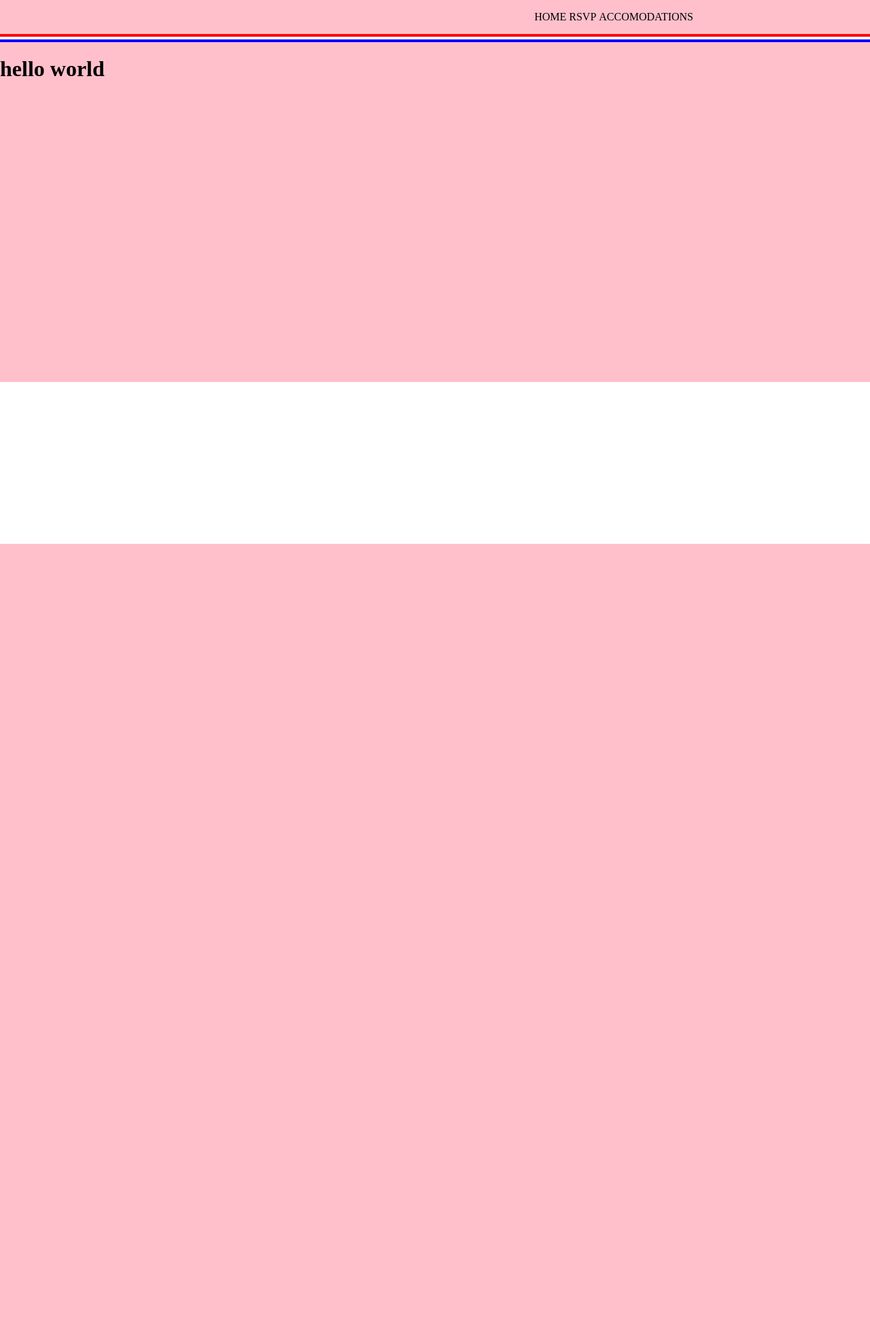
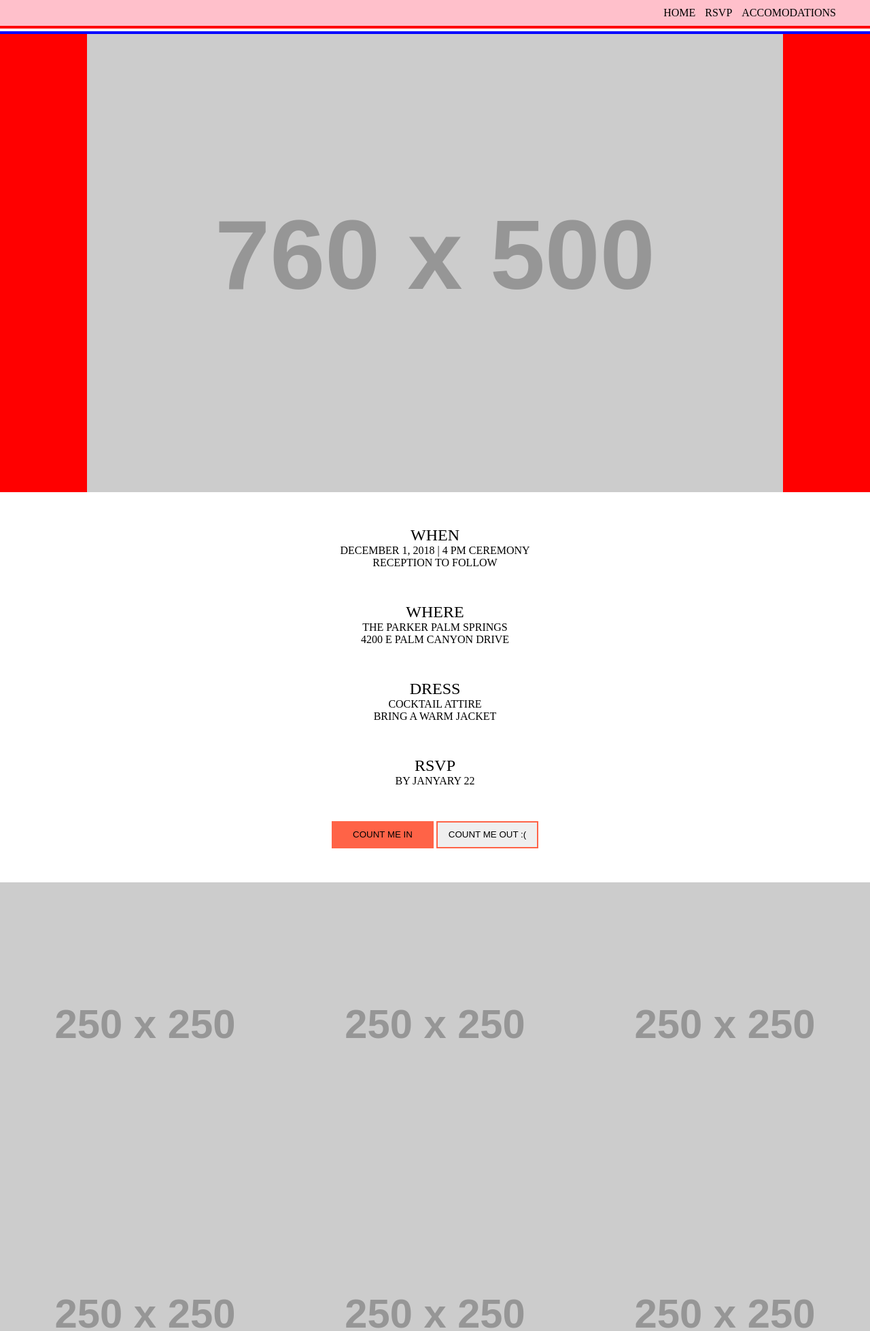
Before and after one commit to Jauny/wedding, a Flask app: page / in a window 1280 px wide. Shown: the top 1958 px of the page at 68% size. Before the commit the page ends 800 px from the top, so only its background shows below. Run offline with Flask 2, Linux system fonts and the light colour scheme; grey boxes labelled with a size stand in for pictures from a placeholder-image service; some libraries are stand-ins or nearby versions.

Commit message:
main index structure

```diff
--- a/static/style.css
+++ b/static/style.css
@@ -1,6 +1,21 @@
+/* VARIABLES */
+:root {
+  --base-spacing: 50px;
+  --input-width: 150px;
+  --input-height: 40px;
+
+  --title-size: 1.5em;
+  --content-size: 1em;
+
+  --header-color: pink;
+  --main-red: tomato;
+  --light-grey: #f8f8f8;
+  --space-blue: midnightblue;
+
+}
+
 /* RESET */
 body {
-  text-align: center;
   margin: 0;
 }
 
@@ -12,29 +27,111 @@ body {
   background-color: white;
 }
 
+form {
+  display: flex;
+  align-items: flex-end;
+}
+form .input, form button {
+  margin-left: calc(var(--base-spacing) / 2);
+}
+label {
+  display: block;
+}
+input {
+  height: var(--input-height);
+  width: var(--input-width);
+  box-sizing: border-box;
+}
+
+button {
+  height: var(--input-height);
+  width: var(--input-width);
+  border: 2px solid var(--main-red);
+  cursor: pointer;
+  text-transform: uppercase;
+}
+button.cta--positive {
+  background-color: var(--main-red);
+}
+
 /* HEADER */
 .header {
-  background-color: pink;
-  margin: auto;
+  overflow: auto;
+  background-color: var(--header-color);
 }
 .header .menu {
-  max-width: 760px;
-  margin: auto;
   display: flex;
-  flex-flow: row-reverse;
+  justify-content: flex-end;
+  padding: 10px var(--base-spacing);
 }
 .header .menu ul {
+  margin: 0;
   padding: 0;
   list-style: none;
 }
 .header .menu ul li {
   display: inline-block;
+  margin-left: 10px;
+}
+
+/* FOOTER */
+.footer {
+  background-color: var(--space-blue);
+  color: white;
+  padding: var(--base-spacing);
 }
 
 
 /* CONTENT */
 .hero {
-  min-height: 500px;
-  background-color: pink;
+  overflow: hidden;
+  background-color: red;
+}
+.hero img {
+  width: 100%;
+  height: 100%;
+  max-width: 1024px;
+  display: block;
+  margin: auto;
+}
+
+.block {
+  margin-bottom: var(--base-spacing);
+}
+.block:first-of-type {
+  margin-top: var(--base-spacing);
+}
+.info {
+  text-align: center;
+  text-transform: uppercase;
+}
+.info .title {
+  font-size: var(--title-size);
+}
+.info .content {
+  font-size: var(--content-size);
+}
+
+.mosaic .row {
   display: flex;
 }
+.mosaic .row .cell {
+  flex-grow: 1;
+}
+.mosaic .row .cell img {
+  width: 100%;
+  display: block;
+}
+
+.song {
+  padding-top: var(--base-spacing);
+  display: flex;
+  justify-content: space-around;
+  align-items: center;
+}
+.song .input {
+  display: inline-block;
+}
+.song .input label {
+  display: block;
+}
--- /dev/null
+++ b/templates/footer.html
@@ -0,0 +1,5 @@
+<div class="footer">
+  <div>It's Me Margaux</div>
+  <div>All Right Reserved</div>
+  <div>Made with ❤️ and 🐶</div>
+</div>
--- a/templates/index.html
+++ b/templates/index.html
@@ -2,6 +2,81 @@
 
 {% block content %}
   <div class="hero">
-    <h1>hello world</h1>
+    <img src="http://via.placeholder.com/760x500/ffc0cb/222222.png">
+  </div>
+
+  <div class="info">
+    <div class="block">
+      <div class="title">When</div>
+      <div class="content">
+        <div>December 1, 2018 | 4 PM ceremony</div>
+        <div>reception to follow</div>
+      </div>
+    </div>
+
+    <div class="block">
+      <div class="title">Where</div>
+      <div class="content">
+        <div>The parker palm springs</div>
+        <div>4200 E Palm Canyon Drive</div>
+      </div>
+    </div>
+
+    <div class="block">
+      <div class="title">Dress</div>
+      <div class="content">
+        <div>Cocktail Attire</div>
+        <div>Bring a warm jacket</div>
+      </div>
+    </div>
+
+    <div class="block">
+      <div class="title">RSVP</div>
+      <div class="content">
+        <div>By Janyary 22</div>
+      </div>
+    </div>
+
+    <div class="block">
+      <button class="cta--positive">count me in</button>
+      <button class="cta--negative">count me out :(</button>
+    </div>
+  </div>
+
+  <div class="mosaic">
+    <div class="row">
+      {%- for i in range(3) %}
+        {% set url = "http://via.placeholder.com/250x250/{}/222222.png".format(
+                        'ff6347' if i % 2 == 0 else 'ffc0cb') %}
+        <div class="cell"><img src="{{url}}"></div>
+      {%- endfor %}
+    </div>
+
+    <div class="row">
+      {%- for i in range(3) %}
+        {% set url = "http://via.placeholder.com/250x250/{}/222222.png".format(
+                        'ff6347' if i % 2 != 0 else 'ffc0cb') %}
+        <div class="cell"><img src="{{url}}"></div>
+      {%- endfor %}
+    </div>
+  </div>
+
+  <div class="song">
+    <img src="http://via.placeholder.com/250x250/ff6347/222222.png">
+    <form>
+      <div class="input">
+        <label>
+          Song Request
+        </label>
+          <input type="text" name="title">
+      </div>
+      <div class="input">
+        <label>
+          Artist
+        </label>
+          <input type="text" name="artist">
+      </div>
+      <button class="cta--positive">Request</button>
+    </form>
   </div>
 {% endblock %}
--- a/templates/layout.html
+++ b/templates/layout.html
@@ -6,8 +6,7 @@
 </head>
 <body>
   {% include 'header.html' %}
-
-
   {% block content %}{% endblock %}
+  {% include 'footer.html' %}
 </body>
 </html>
```
